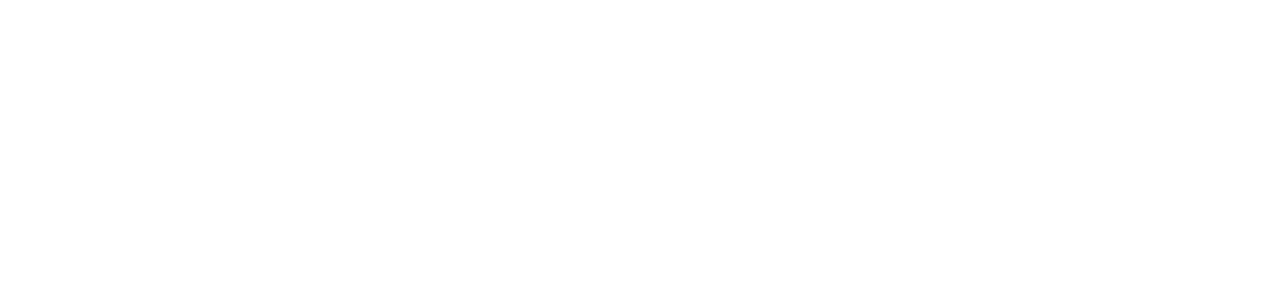
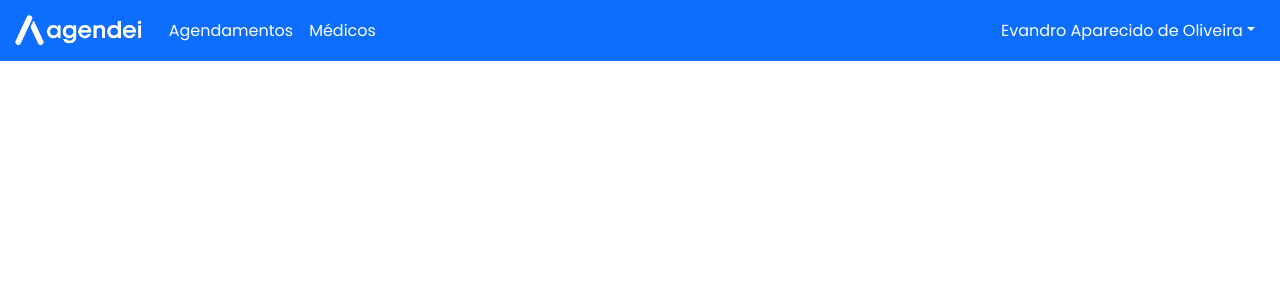
Before and after one commit to vandodev/Agendei, a React (Vite) app in the folder web/: page /appointments in a window 1280 px wide. Before the commit this address had no page. Shown: the top 300 px of the page. Built offline with nearby package versions, Linux system fonts and the light colour scheme.

Commit message:
:ambulance: :heart: :hospital: Web - Estrutura da página de agendamentos

```diff
--- /dev/null
+++ b/web/src/components/navbar/navbar.css
@@ -0,0 +1,3 @@
+.navbar-logo {
+    height: 35px;
+}
--- /dev/null
+++ b/web/src/components/navbar/navbar.jsx
@@ -0,0 +1,43 @@
+import "./navbar.css";
+import { Link } from "react-router-dom";
+import logo from "../../assets/logo-white.png";
+
+function Navbar() {
+    return (
+        <nav class="navbar fixed-top navbar-expand-lg bg-primary" data-bs-theme="dark">
+            <div className="container-fluid">
+                <Link className="navbar-brand" to="/appointments">
+                    <img src={logo} className="navbar-logo" />
+                </Link>
+                <button class="navbar-toggler" type="button" data-bs-toggle="collapse" data-bs-target="#navbarSupportedContent" aria-controls="navbarSupportedContent" aria-expanded="false" aria-label="Toggle navigation">
+                    <span className="navbar-toggler-icon"></span>
+                </button>
+                <div className="collapse navbar-collapse" id="navbarSupportedContent">
+                    <ul className="navbar-nav me-auto mb-2 mb-lg-0">
+                        <li className="nav-item">
+                            <Link className="nav-link active" href="/appointments">Agendamentos</Link>
+                        </li>
+                        <li className="nav-item">
+                            <Link className="nav-link active" href="/doctors">Médicos</Link>
+                        </li>
+                    </ul>
+                    <ul className="navbar-nav">
+                        <li className="nav-item">
+                            <div className="btn-group">
+                                <button className="btn btn-primary dropdown-toggle" type="button" data-bs-toggle="dropdown" aria-expanded="false">
+                                    Evandro Aparecido de Oliveira
+                                </button>
+                                <ul className="dropdown-menu dropdown-menu-end">
+                                    <li><Link className="dropdown-item" to="#">Meu Perfil</Link></li>
+                                    <li><hr className="dropdown-divider" /></li>
+                                    <li><Link className="dropdown-item" to="/">Desconectar</Link></li>
+                                </ul>
+                            </div>
+                        </li>
+                    </ul>
+                </div>
+            </div>
+        </nav>
+    )
+}
+export default Navbar;
--- /dev/null
+++ b/web/src/pages/appointments/appointments.jsx
@@ -0,0 +1,12 @@
+import Navbar from "../../components/navbar/navbar";
+
+function Appointments() {
+    return (
+        <>
+            <Navbar />
+            <h1>Agendamentos</h1>
+        </>
+    );
+}
+
+export default Appointments
--- a/web/src/pages/login/login.jsx
+++ b/web/src/pages/login/login.jsx
@@ -1,9 +1,16 @@
 import "./login.css";
 import logo from "../../assets/logo.png";
 import fundo from "../../assets/fundo.png";
-import { Link } from "react-router-dom";
+import { Link, useNavigate} from "react-router-dom";
 
 function Login() {
+
+    const navigate = useNavigate();
+
+    function ExecuteLogin() {
+        navigate("/appointments");
+    }
+
     return (
         <div className="row">
             <div className="col-sm-5 d-flex justify-content-center align-items-center text-center">
@@ -18,7 +25,7 @@
                         <input type="password" placeholder="Senha" className="form-control" />
                     </div>
                     <div className="mt-3 mb-5">
-                        <button className="btn btn-primary w-100">Login</button>
+                        <button onClick={ExecuteLogin} className="btn btn-primary w-100" type="button">Login</button>
                     </div>
                     <div>
                         <span className="me-1">Não tenho uma conta.</span>
--- a/web/src/rotas.jsx
+++ b/web/src/rotas.jsx
@@ -2,6 +2,7 @@
 
 import Login from "./pages/login/login";
 import Register from "./pages/register/register";
+import Appointments from "./pages/appointments/appointments";
 
 function Rotas() {
     return (
@@ -9,6 +10,7 @@
             <Routes>
                 <Route path="/" element={<Login />} />
                 <Route path="/register" element={<Register />} />
+                <Route path="/appointments" element={<Appointments />} />
             </Routes>
         </BrowserRouter>
     )
```
Also changed, not shown: web/src/pages/appointments/appointments.css (added).
